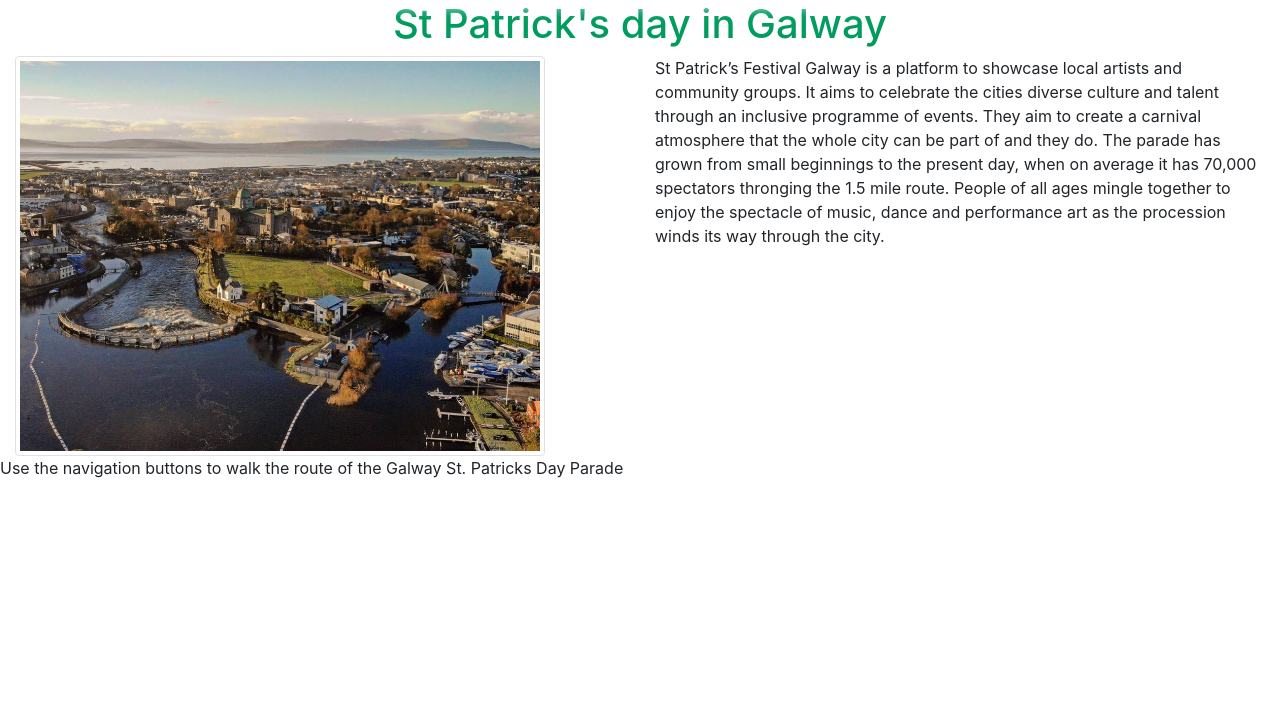
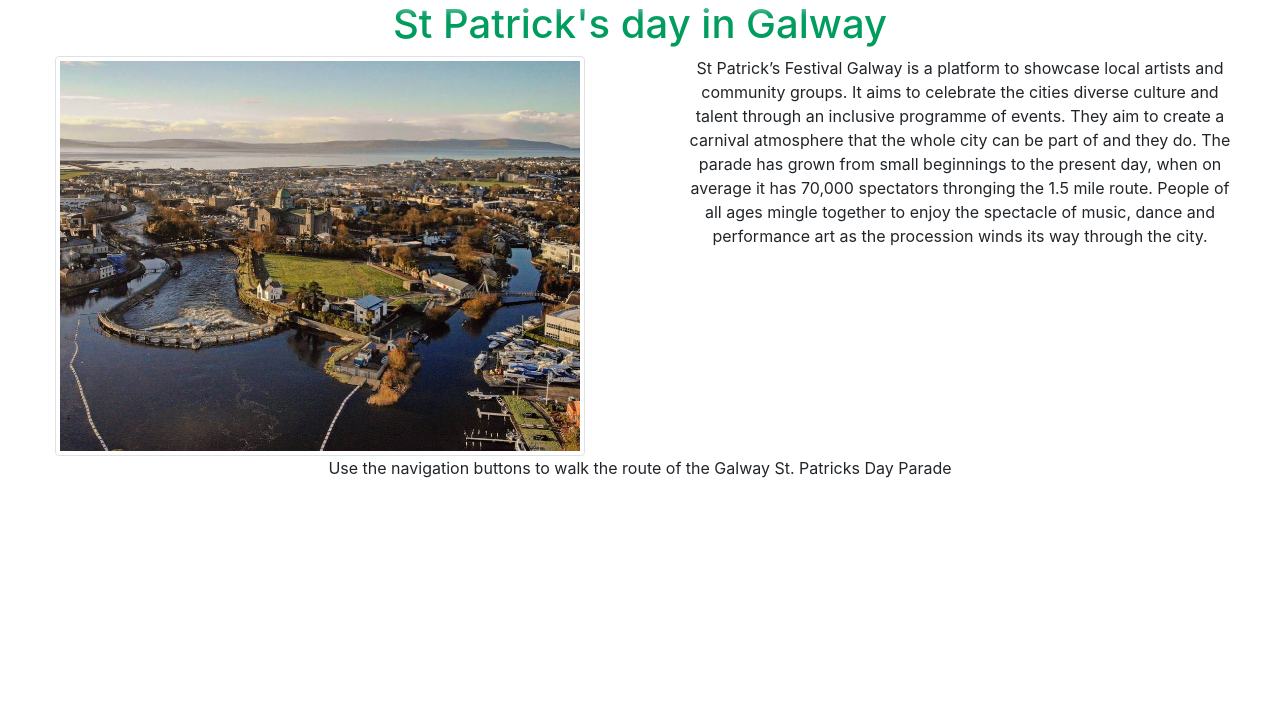
Before and after one commit to cartman1978/St-patrick-s-day-tour, a Flask app: page /galway_tour in a window 1280 px wide. Shown: the part 86-806 px from the top of the page. Run offline with Flask 2, Linux system fonts and the light colour scheme; some libraries are stand-ins or nearby versions.

Commit message:
style galway page;

```diff
--- a/templates/galway_tour.html
+++ b/templates/galway_tour.html
@@ -16,11 +16,11 @@
     </div>
 
 
-    <div class="col-12 col-md-6">
-      <img id="galway-town" src="{{ url_for('static', filename='images/galway_city.jpg') }}" class="img-fluid rounded img-thumbnail"
+    <div class="col-12 col-md-6 text-center">
+      <img id="galway-town" src="{{ url_for('static', filename='images/galway_city.jpg') }}" class="img-fluid rounded img-thumbnail mx-auto text-center"
         alt="picture_of_galway_city">
     </div>
-    <div class="col-12 col-md-6">
+    <div class="col-12 col-md-6 text-center px-5">
       <p>
         St Patrick’s Festival Galway is a platform to showcase local artists and community groups. It aims to celebrate
         the cities diverse culture and talent through an inclusive programme of events. They aim to create a carnival
@@ -34,9 +34,11 @@
     </div>
 
 
+  </div>
+  <div class="col-auto text-center mx-auto">
     <p class="text-center">Use the navigation buttons to walk the route of the Galway St. Patricks Day Parade</p>
+  </div>
     <div id="street-view" class="col-auto mx-auto mt-4 px-4"></div>
-  </div>
   <div class="row py-4">
 
     <div class="col-auto mx-auto" id="street-view-navigation">
```
